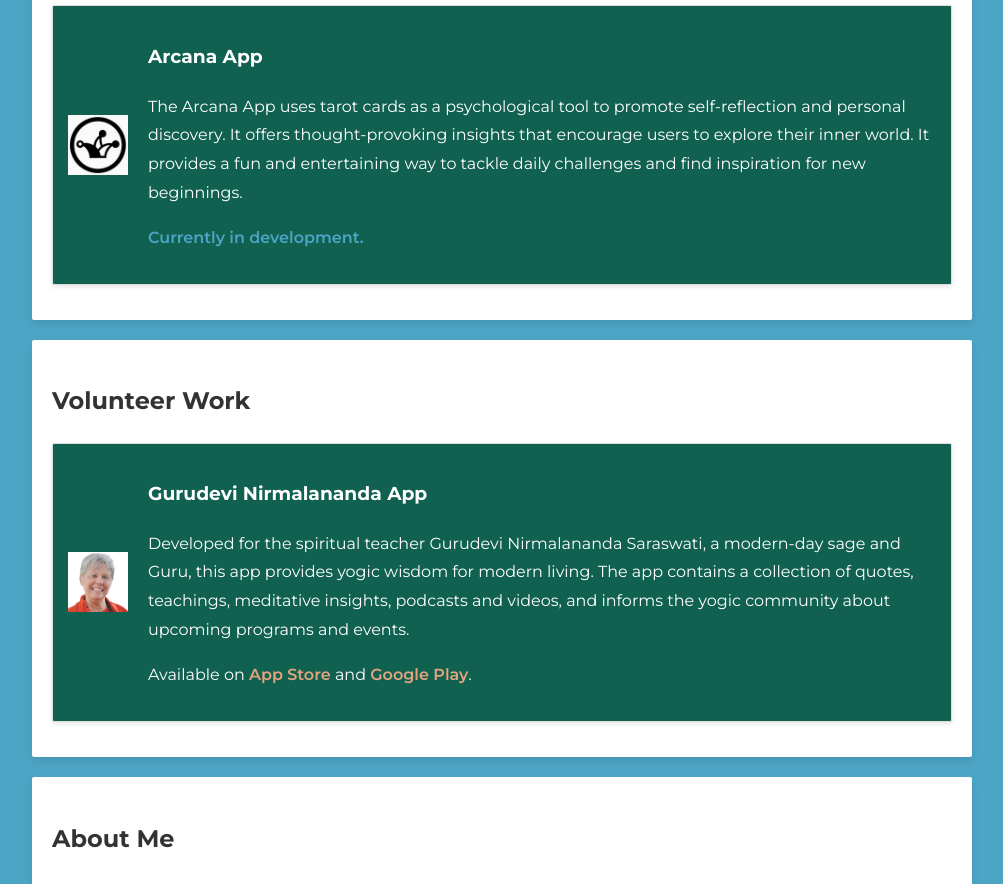
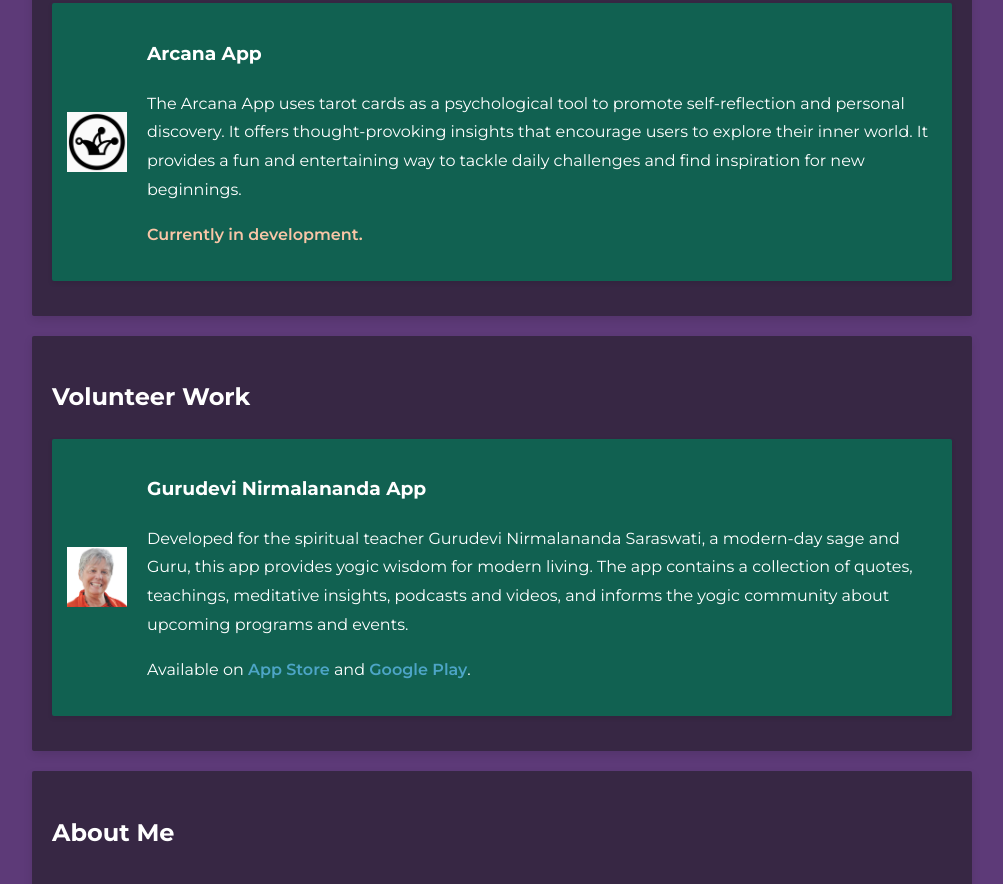
Before and after one commit to knsonera/portfolio, a plain HTML site: page index.html in a window 1280 px wide. Shown: the part 1047-1931 px from the top of the page, without its empty margins (138-1141 px from the left). Drawn offline with Linux system fonts and the light colour scheme.

Commit message:
New color scheme

```diff
--- a/index.html
+++ b/index.html
@@ -15,7 +15,7 @@
             font-family: 'Montserrat', Arial, sans-serif;
             margin: 0;
             padding: 0;
-            background-color: #4da5c6;
+            background-color: #5D3A78;
             color: #333;
             line-height: 1.8;
         }
@@ -76,11 +76,15 @@
             padding: 20px 20px;
             max-width: 900px;
             margin: 20px auto;
-            background: white;
+            background: #372744;
+            color: white;
             border-radius: 2px;
             box-shadow: 0 4px 10px rgba(0,0,0,0.1);
             animation: fadeIn 0.5s ease-in-out;
             scroll-margin-top: 80px;
+        }
+        a {
+          color: #4da5c6;
         }
         .tile {
             display: flex;
@@ -88,7 +92,6 @@
             padding: 15px;
             margin: 15px 0;
             background-color: #116151;
-            border: 1px solid #ddd;
             border-radius: 2px;
             box-shadow: 0 2px 5px rgba(0, 0, 0, 0.1);
             color: white;
@@ -99,12 +102,12 @@
             margin-right: 20px;
         }
         .tile a {
-            color: #E3A47E;
+            color: #4da5c6;
             text-decoration: none;
             font-weight: 600;
         }
         .note {
-          color: #4da5c6;
+          color: #f9c6a7;
           font-weight: 600;
         }
         .about-section {
```
